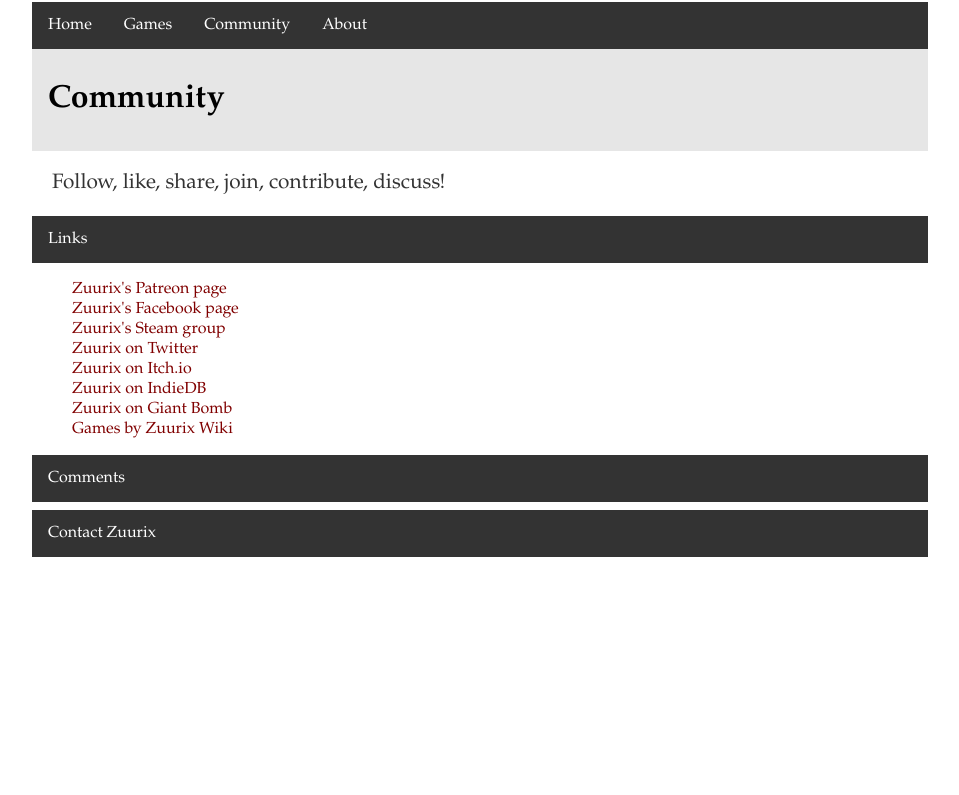
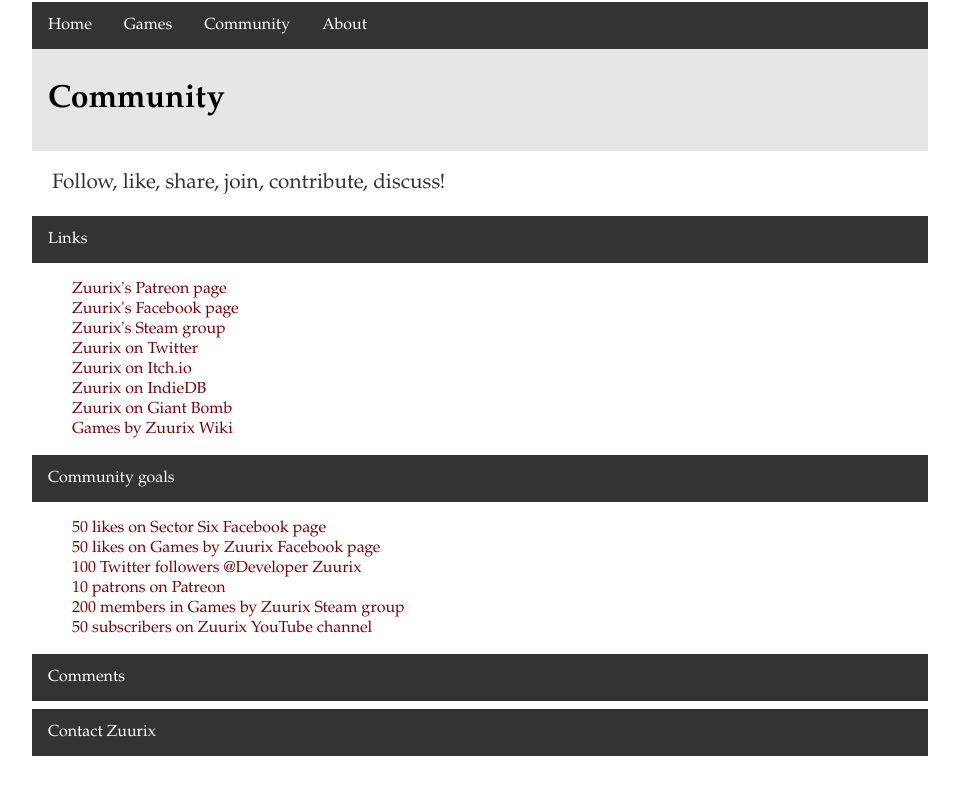
Before and after one commit to Phoebe3663/Zuurix.github.io, a Jekyll site: the page built from community/index.html, in a window 1280 px wide, cut to the strip 312-1128 px from the top of the page. Shown: the top 795 px of the strip, without its empty margins (160-1119 px from the left). Built offline with Jekyll 4.4.1, drawn with Linux system fonts in a browser that asks for light colours; comment, search, counter and statistics services are not loaded; before the commit the page ends 929 px from its top, so only the background shows below that.

Commit message:
Added community goals

```diff
--- a/community/index.html
+++ b/community/index.html
@@ -17,8 +17,21 @@ title: Zuurix.com - Community
 <li><a href="https://twitter.com/DeveloperZuurix" target="_blank">Zuurix on Twitter</a></li>
 <li><a href="https://zuurix.itch.io/" target="_blank">Zuurix on Itch.io</a></li>
 <li><a href="http://www.indiedb.com/members/zuurix" target="_blank">Zuurix on IndieDB</a></li>
- <li><a href="http://www.giantbomb.com/profile/zuurix/" target="_blank">Zuurix on Giant Bomb</a></li>
+<li><a href="http://www.giantbomb.com/profile/zuurix/" target="_blank">Zuurix on Giant Bomb</a></li>
 <li><a href="http://games-by-zuurix.wikia.com/wiki/Games_by_Zuurix_Wiki" target="_blank">Games by Zuurix Wiki</a></li>
+</ul>
+
+<comments>
+<a>Community goals</a>
+</comments>
+
+<ul style="list-style-type:none">
+<li><a>50 likes on Sector Six Facebook page</a></li>
+<li><a>50 likes on Games by Zuurix Facebook page</a></li>
+<li><a>100 Twitter followers @Developer Zuurix</a></li>
+<li><a>10 patrons on Patreon</a></li>
+<li><a>200 members in Games by Zuurix Steam group</a></li>
+<li><a>50 subscribers on Zuurix YouTube channel</a></li>
 </ul>
 
 <comments>
```
